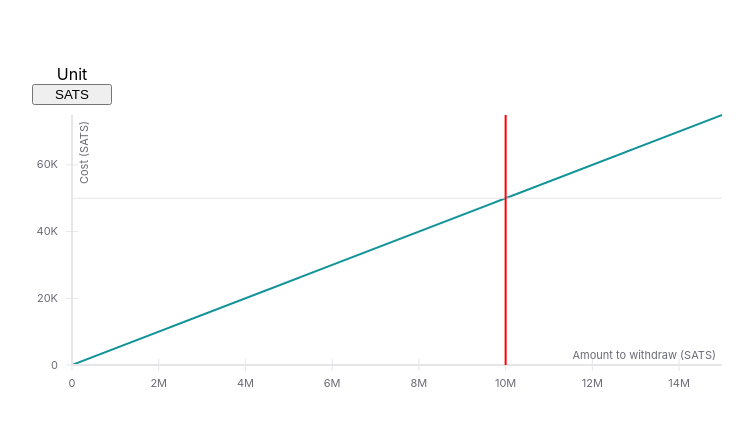
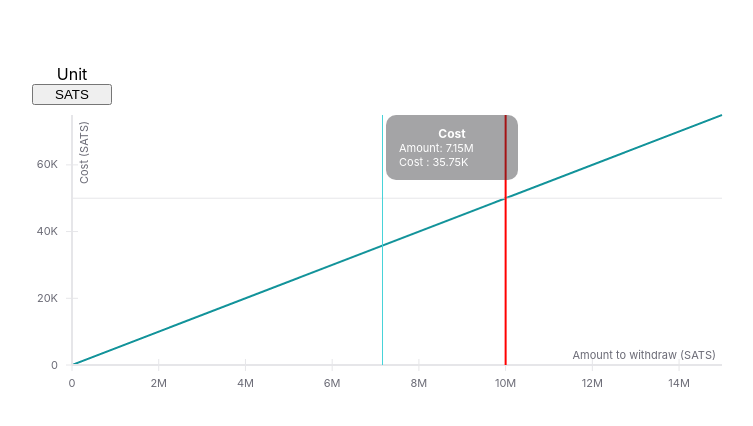
Before and after one commit to bilthon/withdrawal-strategy, a React (Create React App) app: page / in a window 1280 px wide. Both pictures are taken after a click on the icon 414 px from the left and 255 px from the top of the page. Shown: the top 426 px of the page, without its empty margins (32-785 px from the left). Built offline with nearby package versions, Linux system fonts and the light colour scheme.

Commit message:
refactor: improved crosshair style

```diff
--- a/src/components/CostChart/CostChart.css
+++ b/src/components/CostChart/CostChart.css
@@ -7,3 +7,21 @@
 	display: flex;
 	flex-direction: column;
 }
+
+.CrossHair {
+	width: 10em;
+	padding: 1em;
+	background: rgba(45, 45, 49, 0.432);
+	color: white;
+	border-radius: 10px;
+}
+
+.CrossHairTitle {
+	text-align: center;
+	margin: 0 auto;
+	font-size: 12px;
+	font-weight: bold;
+}
+.CrossHairField {
+	margin: 0 2px 0 2px;
+}
--- a/src/components/CostChart/CostChart.js
+++ b/src/components/CostChart/CostChart.js
@@ -51,11 +51,9 @@ const CostChart = () => {
 	const getY = (x) => parseInt(A + B * x);
 
 	useEffect(() => {
-		console.log('useEffect called');
 		const xBreakEven = getX(WITHDRAWAL_FEE);
 		const xLimit = xBreakEven * EXTENSION_FACTOR;
 
-		console.log('xLimit: ', xLimit);
 		const data = [];
 		for (let i = 0; i < xLimit; i = i + CHART_DATA_STEP) {
 			data.push({ x: i, y: getY(i)});
@@ -75,12 +73,7 @@ const CostChart = () => {
 	}, [unit]);
 
 	const tickFormat = (value, index, scale, tickTotal) => {
-		if (value < 1e3)
-			return `${value}`;
-		if (value < 1000e3)
-			return `${value / 1e3}K`;
-		else
-			return `${value / 1e6}M`;
+		return formatInt(value);
 	};
 
 	const handleUnitToggle = () => {
@@ -119,11 +112,22 @@ const CostChart = () => {
 		});
 	}
 
-	const crossHairStyle = {
-		title: {
-			display: 'none'
+	const formatInt = value => {
+	if (value < 1e3)
+		return `${value}`;
+	if (value < 1000e3)
+		return `${value / 1e3}K`;
+	else
+		return `${value / 1e6}M`;
+	}
+
+	const formatValue = value => {
+		if (unit === Units.SATS) {
+			return formatInt(value);
+		} else {
+			return new Intl.NumberFormat('en', {maximumFractionDigits: 2}).format(value);
 		}
-	};
+	}
 
 	return (
 		<div className='CostChartRoot'>
@@ -131,13 +135,19 @@ const CostChart = () => {
 				<label>Unit</label>
 				<button onClick={handleUnitToggle}>{unit.toUpperCase()}</button>
 			</div>
-			<XYPlot height={300} width={700} onMouseLeave={onMouseLeave}>
+			<XYPlot height={300} width={700}>
 				<LineSeries data={unit === Units.SATS ? chartData : fiatChartData} onNearestX={onNearestX}/>
 				<XAxis title={xAxisTitle()} tickFormat={tickFormat}/>
 				<YAxis title={yAxisTitle()} tickFormat={tickFormat}/>
 				<HorizontalGridLines tickValues={[getWithdrawalCost()]}/>
 				<VerticalGridLines tickValues={[getEquivalencePoint()]} style={verticalStyle}/>
-				<Crosshair values={crosshairValues} itemsFormat={formatCrosshair} style={crossHairStyle}/>
+				<Crosshair values={crosshairValues} itemsFormat={formatCrosshair}>
+					<div className='CrossHair'>
+						<h4 className='CrossHairTitle'>Cost</h4>
+						<p className='CrossHairField'>Amount: {crosshairValues.length ? formatValue(crosshairValues[0].x) : null} </p>
+						<p className='CrossHairField'>Cost : {crosshairValues.length ? formatValue(crosshairValues[0].y) : null} </p>
+					</div>
+				</Crosshair>
 			</XYPlot>
 		</div>
 	);
```
